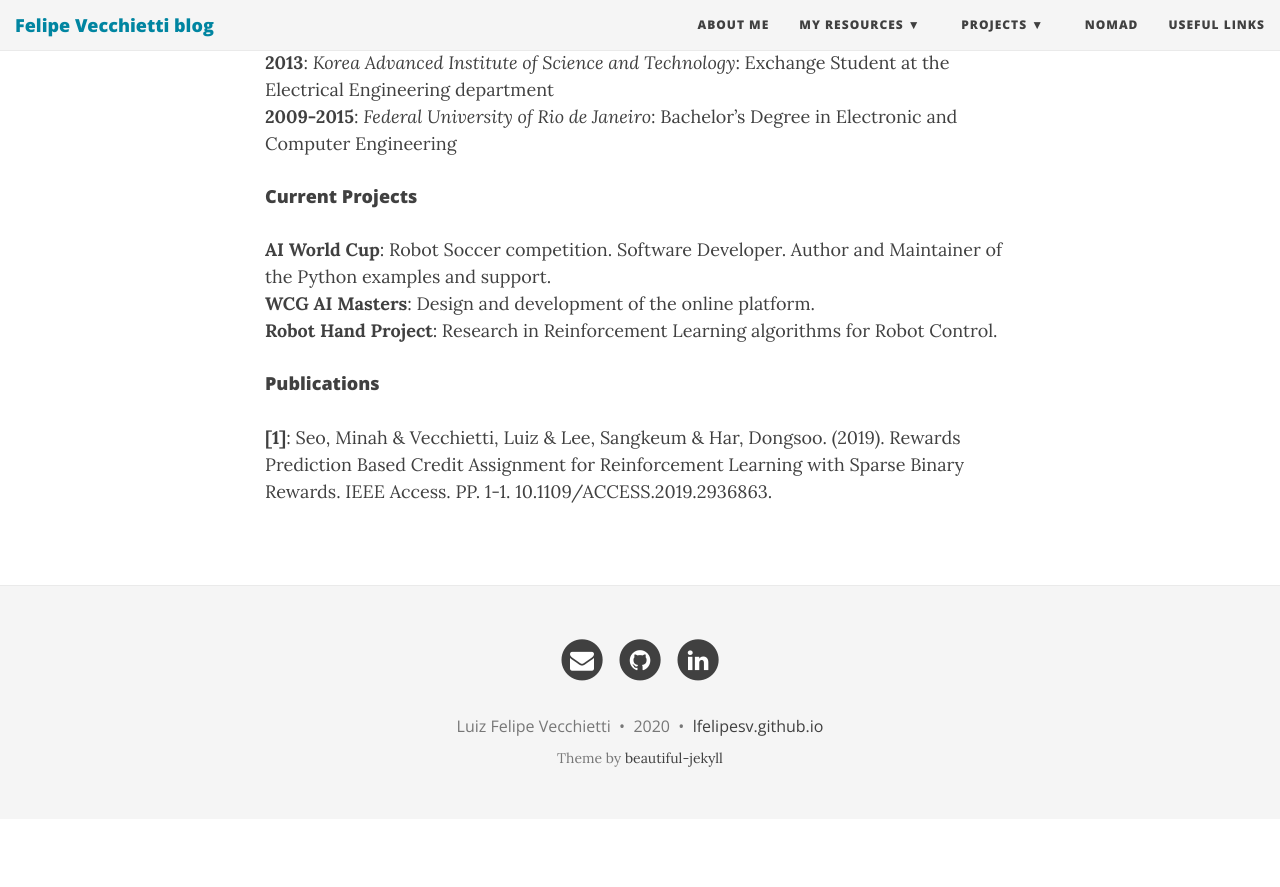
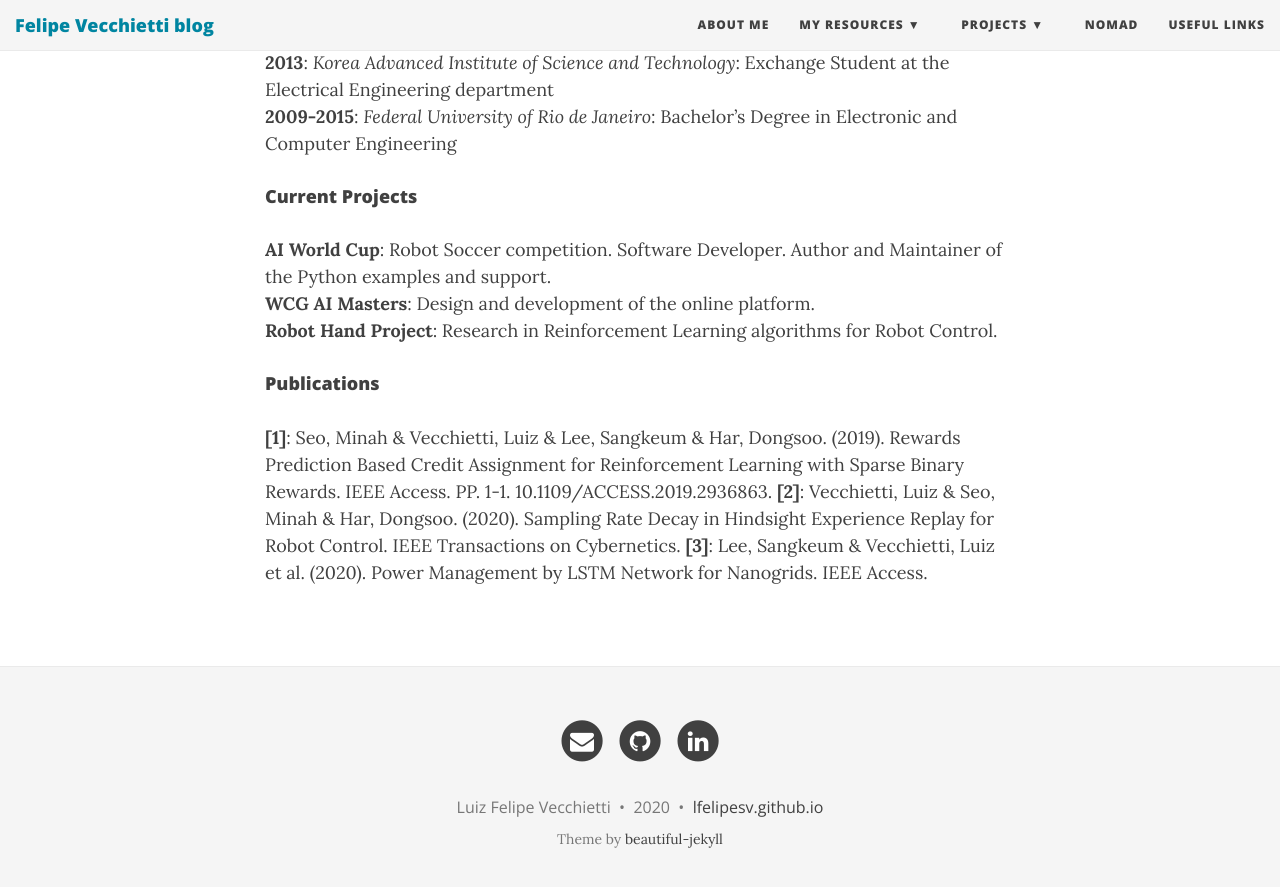
Before and after one commit to lfelipesv/lfelipesv.github.io, a Jekyll site: the page built from aboutme.md, in a window 1280 px wide and 900 px high, scrolled down 690 px. Shown: the top 887 px of the window. Built offline with Jekyll 4.4.1, drawn with Linux system fonts in a browser that asks for light colours; nearby versions of some CDN libraries; before the commit the page ends 1509 px from its top, so only the background shows below that.

Commit message:
update publications

```diff
--- a/aboutme.md
+++ b/aboutme.md
@@ -25,3 +25,5 @@ I am currently a PhD student at the Korea Advanced Institute of Science and Tech
 #### Publications
 
 **[1]**: Seo, Minah & Vecchietti, Luiz & Lee, Sangkeum & Har, Dongsoo. (2019). Rewards Prediction Based Credit Assignment for Reinforcement Learning with Sparse Binary Rewards. IEEE Access. PP. 1-1. 10.1109/ACCESS.2019.2936863.
+**[2]**: Vecchietti, Luiz & Seo, Minah & Har, Dongsoo. (2020). Sampling Rate Decay in Hindsight Experience Replay for Robot Control. IEEE Transactions on Cybernetics.
+**[3]**: Lee, Sangkeum & Vecchietti, Luiz et al. (2020). Power Management by LSTM Network for Nanogrids. IEEE Access.
```
